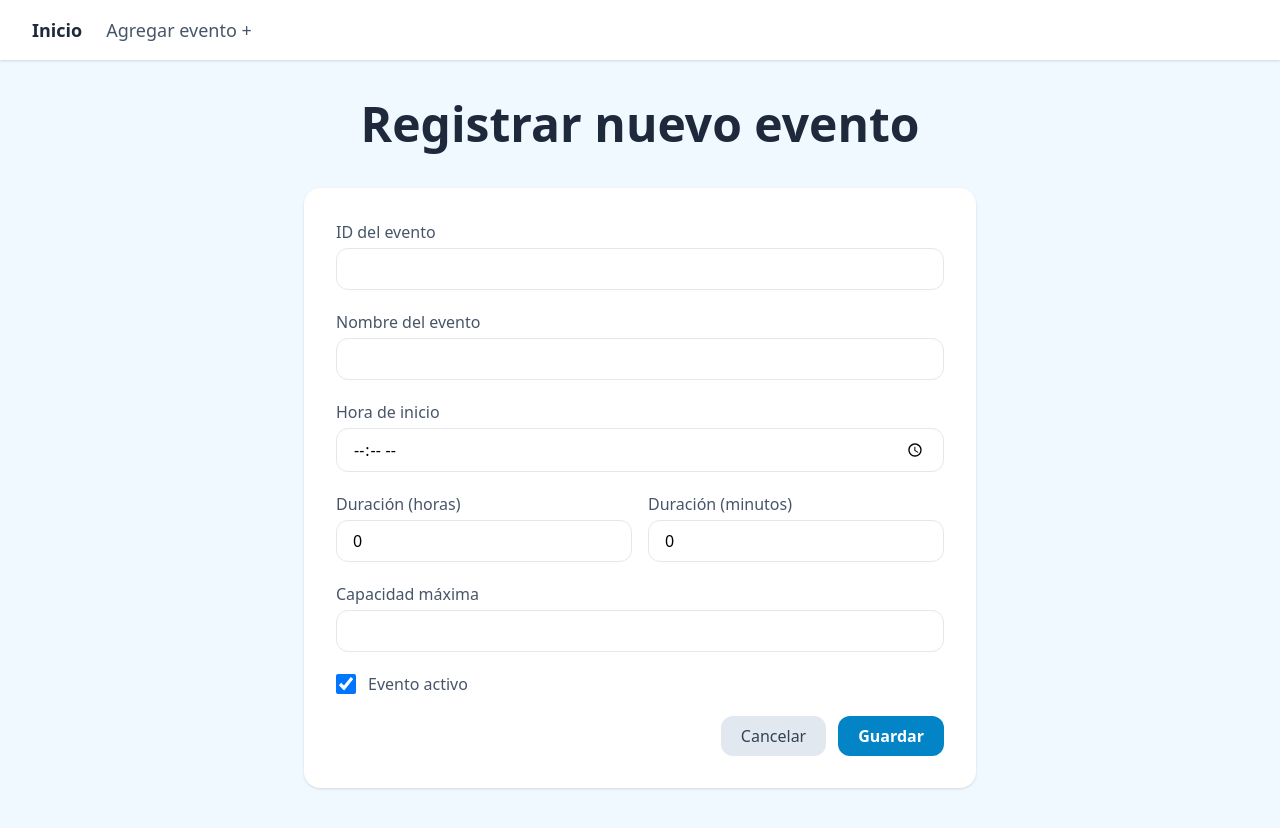
After one commit to LuchioSG/eventos_bd, a Laravel app: page /eventos/create in a window 1280 px wide. The commit adds this page. Run offline with Laravel 12, Linux system fonts and the light colour scheme; some libraries are stand-ins or nearby versions.

Commit message:
Commit 3: operaciones CRUD de eventos

```diff
--- /dev/null
+++ b/app/Http/Controllers/EventoController.php
@@ -0,0 +1,102 @@
+<?php
+
+namespace App\Http\Controllers;
+
+use Illuminate\Database\QueryException;
+use Illuminate\Http\Request;
+use Illuminate\Support\Facades\DB;
+
+class EventoController extends Controller
+{
+    private const CAMPOS_DURACION =
+        'EXTRACT(HOUR FROM duracion_evento)::int AS horas, EXTRACT(MINUTE FROM duracion_evento)::int AS minutos';
+
+    private function reglas(bool $crear): array
+    {
+        $reglas = [
+            'nombre_evento'    => 'required|string|max:150',
+            'hora_inicio'      => 'required|date_format:H:i',
+            'horas'            => 'required|integer|min:0|max:23',
+            'minutos'          => 'required|integer|min:0|max:59',
+            'capacidad_maxima' => 'required|integer|min:1',
+        ];
+
+        if ($crear) {
+            $reglas['id_evento'] = 'required|string|max:15|unique:evento,id_evento';
+        }
+
+        return $reglas;
+    }
+
+    private function datos(Request $request): array
+    {
+        return [
+            'nombre_evento'    => $request->nombre_evento,
+            'hora_inicio'      => $request->hora_inicio,
+            'duracion_evento'  => $request->horas . ' hours ' . $request->minutos . ' minutes',
+            'capacidad_maxima' => $request->capacidad_maxima,
+            'estado_evento'    => $request->boolean('estado_evento'),
+        ];
+    }
+
+    public function index()
+    {
+        $eventos = DB::table('evento')
+            ->selectRaw('*, ' . self::CAMPOS_DURACION)
+            ->orderBy('id_evento')
+            ->get();
+
+        return view('eventos.index', compact('eventos'));
+    }
+
+    public function create()
+    {
+        return view('eventos.create');
+    }
+
+    public function store(Request $request)
+    {
+        $request->validate($this->reglas(true));
+
+        DB::table('evento')->insert(['id_evento' => $request->id_evento] + $this->datos($request));
+
+        return redirect()->route('eventos.index')->with('exito', 'Evento creado correctamente.');
+    }
+
+    public function edit(string $id)
+    {
+        $evento = DB::table('evento')
+            ->selectRaw('*, ' . self::CAMPOS_DURACION)
+            ->where('id_evento', $id)
+            ->first();
+
+        abort_if(!$evento, 404);
+
+        return view('eventos.edit', compact('evento'));
+    }
+
+    public function update(Request $request, string $id)
+    {
+        $request->validate($this->reglas(false));
+
+        DB::table('evento')->where('id_evento', $id)->update($this->datos($request));
+
+        return redirect()->route('eventos.index')->with('exito', 'Evento actualizado correctamente.');
+    }
+
+    public function destroy(string $id)
+    {
+        try {
+            DB::table('evento')->where('id_evento', $id)->delete();
+        } catch (QueryException $e) {
+            // 23503 = violación de llave foránea (el evento tiene boletos)
+            if ($e->getCode() === '23503') {
+                return redirect()->route('eventos.index')
+                    ->with('error', "No se puede eliminar el evento $id porque tiene boletos asociados.");
+            }
+            throw $e;
+        }
+
+        return redirect()->route('eventos.index')->with('exito', "Evento $id eliminado correctamente.");
+    }
+}
--- a/app/Http/Controllers/ReporteController.php
+++ b/app/Http/Controllers/ReporteController.php
@@ -6,7 +6,7 @@ use Illuminate\Support\Facades\DB;
 
 class ReporteController extends Controller
 {
-    // Reporte 1
+    // Reporte 1: Lista de eventos
     public function eventos()
     {
         $listaEventos = DB:: table('evento')
@@ -18,7 +18,7 @@ class ReporteController extends Controller
 
     }
 
-    // Reporte 2
+    // Reporte 2 Lista de incidencias
 
     public function incidencias()
     {
--- /dev/null
+++ b/resources/views/eventos/_form.blade.php
@@ -0,0 +1,69 @@
+@php $esEdicion = isset($evento); @endphp
+
+@if ($errors->any())
+    <div class="bg-rose-100 text-rose-700 rounded-xl p-4 mb-6">
+        <ul class="list-disc pl-5">
+            @foreach ($errors->all() as $error)
+                <li>{{ $error }}</li>
+            @endforeach
+        </ul>
+    </div>
+@endif
+
+<div class="grid gap-5">
+    <div>
+        <label class="block text-slate-600 mb-1">ID del evento</label>
+        <input type="text" name="id_evento" maxlength="15"
+               value="{{ old('id_evento', $evento->id_evento ?? '') }}"
+               {{ $esEdicion ? 'readonly' : 'required' }}
+               class="w-full border rounded-xl px-4 py-2 {{ $esEdicion ? 'bg-slate-100 text-slate-500' : '' }}">
+    </div>
+
+    <div>
+        <label class="block text-slate-600 mb-1">Nombre del evento</label>
+        <input type="text" name="nombre_evento" required
+               value="{{ old('nombre_evento', $evento->nombre_evento ?? '') }}"
+               class="w-full border rounded-xl px-4 py-2">
+    </div>
+
+    <div>
+        <label class="block text-slate-600 mb-1">Hora de inicio</label>
+        <input type="time" name="hora_inicio" required
+               value="{{ old('hora_inicio', isset($evento) ? substr($evento->hora_inicio, 0, 5) : '') }}"
+               class="w-full border rounded-xl px-4 py-2">
+    </div>
+
+    <div class="grid grid-cols-2 gap-4">
+        <div>
+            <label class="block text-slate-600 mb-1">Duración (horas)</label>
+            <input type="number" name="horas" min="0" max="23" required
+                   value="{{ old('horas', $evento->horas ?? 0) }}"
+                   class="w-full border rounded-xl px-4 py-2">
+        </div>
+        <div>
+            <label class="block text-slate-600 mb-1">Duración (minutos)</label>
+            <input type="number" name="minutos" min="0" max="59" required
+                   value="{{ old('minutos', $evento->minutos ?? 0) }}"
+                   class="w-full border rounded-xl px-4 py-2">
+        </div>
+    </div>
+
+    <div>
+        <label class="block text-slate-600 mb-1">Capacidad máxima</label>
+        <input type="number" name="capacidad_maxima" min="1" required
+               value="{{ old('capacidad_maxima', $evento->capacidad_maxima ?? '') }}"
+               class="w-full border rounded-xl px-4 py-2">
+    </div>
+
+    <label class="flex items-center gap-3 text-slate-600">
+        <input type="hidden" name="estado_evento" value="0">
+        <input type="checkbox" name="estado_evento" value="1" class="w-5 h-5"
+               @checked(old('estado_evento', $evento->estado_evento ?? true))>
+        Evento activo
+    </label>
+
+    <div class="flex gap-3 justify-end">
+        <a href="{{ route('eventos.index') }}" class="px-5 py-2 rounded-xl bg-slate-200 text-slate-700">Cancelar</a>
+        <button class="px-5 py-2 rounded-xl bg-sky-600 hover:bg-sky-700 text-white font-semibold">Guardar</button>
+    </div>
+</div>
--- /dev/null
+++ b/resources/views/eventos/create.blade.php
@@ -0,0 +1,11 @@
+@extends('layouts.app')
+
+@section('titulo', 'Registrar nuevo evento')
+
+@section('contenido')
+<form method="POST" action="{{ route('eventos.store') }}"
+      class="bg-white rounded-2xl shadow p-8 max-w-2xl mx-auto">
+    @csrf
+    @include('eventos._form')
+</form>
+@endsection
--- a/resources/views/inicio.blade.php
+++ b/resources/views/inicio.blade.php
@@ -7,7 +7,8 @@
     <script src="https://cdn.tailwindcss.com"></script>
 </head>
 <body class="bg-sky-50 min-h-screen">
-<main class="min-h-screen flex flex-col justify-center gap-10 px-10 py-8">
+@include('partials.nav')
+<main class="min-h-[calc(100vh-4rem)] flex flex-col justify-center gap-10 px-10 py-8">
 
     <h1 class="text-6xl md:text-7xl font-extrabold text-slate-800 text-center leading-tight">
         Sistema de monitoreo de incidencias<br>en eventos sociales
--- a/resources/views/layouts/app.blade.php
+++ b/resources/views/layouts/app.blade.php
@@ -7,15 +7,25 @@
     <script src="https://cdn.tailwindcss.com"></script>
 </head>
 <body class="bg-sky-50 min-h-screen">
-    <nav class="bg-white shadow px-8 py-4 flex gap-6 text-lg">
-        <a href="{{ route('inicio') }}" class="font-semibold text-slate-800 hover:text-sky-600">Inicio</a>
-        <a href="{{ route('reportes.eventos') }}" class="text-slate-600 hover:text-sky-600">Reporte de eventos</a>
-        <a href="{{ route('reportes.incidencias') }}" class="text-slate-600 hover:text-sky-600">Reporte de incidencias</a>
-    </nav>
+    @include('partials.nav')
 
     <main class="max-w-6xl mx-auto px-6 py-10">
         <h1 class="text-5xl font-extrabold text-slate-800 text-center mb-10">@yield('titulo')</h1>
+
+         @if (session('exito'))
+            <div class="bg-emerald-100 text-emerald-700 rounded-xl p-4 mb-6">{{ session('exito') }}</div>
+        @endif
+        @if (session('error'))
+            <div class="bg-rose-100 text-rose-700 rounded-xl p-4 mb-6">{{ session('error') }}</div>
+        @endif
+
         @yield('contenido')
     </main>
 </body>
 </html>
+
+    <!--<nav class="bg-white shadow px-8 py-4 flex gap-6 text-lg">
+        <a href="{{ route('inicio') }}" class="font-semibold text-slate-800 hover:text-sky-600">Inicio</a>
+        <a href="{{ route('reportes.eventos') }}" class="text-slate-600 hover:text-sky-600">Reporte de eventos</a>
+        <a href="{{ route('reportes.incidencias') }}" class="text-slate-600 hover:text-sky-600">Reporte de incidencias</a>-->
+    </nav>
--- /dev/null
+++ b/resources/views/partials/nav.blade.php
@@ -0,0 +1,7 @@
+<nav class="bg-white shadow px-8 py-4 flex gap-6 text-lg">
+    <a href="{{ route('inicio') }}" class="font-semibold text-slate-800 hover:text-sky-600">Inicio</a>
+    <a href="{{ route('eventos.index') }}" class="text-slate-600 hover:text-sky-600">Agregar evento +</a>
+</nav>
+
+<!--     <a href="{{ route('reportes.eventos') }}" class="text-slate-600 hover:text-sky-600">Reporte de eventos</a>
+    <a href="{{ route('reportes.incidencias') }}" class="text-slate-600 hover:text-sky-600">Reporte de incidencias</a>-->
--- a/routes/web.php
+++ b/routes/web.php
@@ -2,9 +2,12 @@
 
 use App\Http\Controllers\InicioController;
 use App\Http\Controllers\ReporteController;
+use App\Http\Controllers\EventoController;
 use Illuminate\Support\Facades\Route;
 
 Route::get('/', [InicioController::class, 'index'])->name('inicio');
 
 Route::get('/reportes/eventos', [ReporteController::class, 'eventos'])->name('reportes.eventos');
 Route::get('/reportes/incidencias', [ReporteController::class, 'incidencias'])->name('reportes.incidencias');
+
+Route::resource('eventos', EventoController::class)->except(['show']);
```
Also changed, not shown: resources/views/eventos/edit.blade.php (added, +12 -0 lines), resources/views/eventos/index.blade.php (added, +56 -0 lines).
